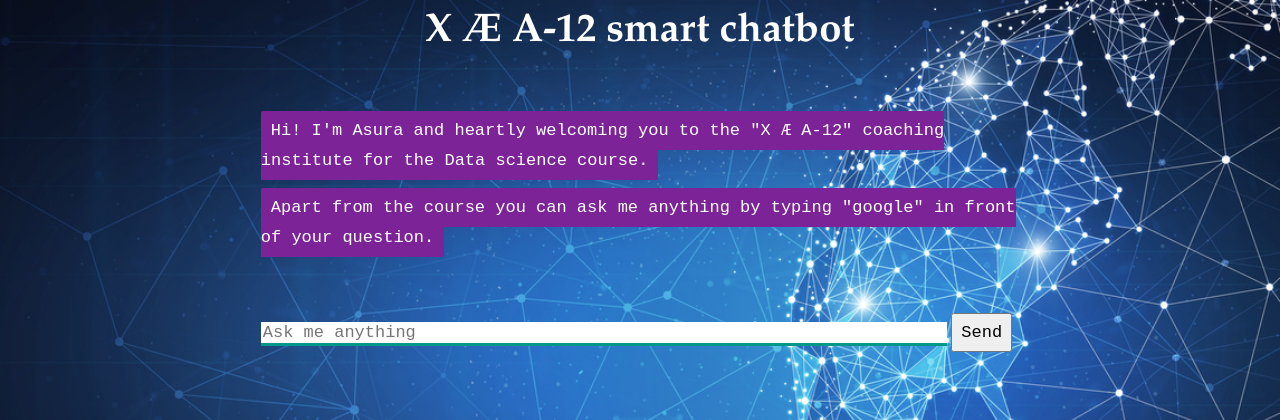
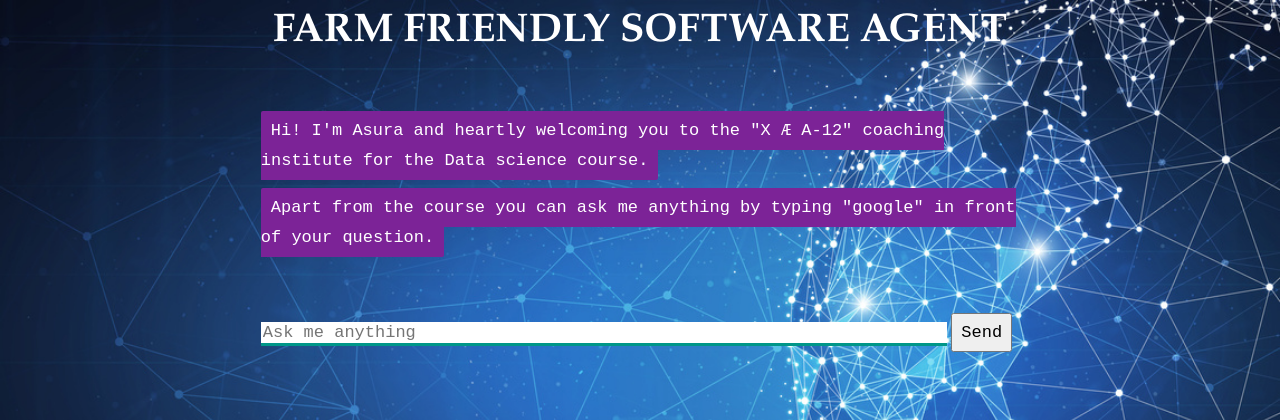
Before and after one commit to KPreetha/chatbot, a Flask app: page / in a window 1280 px wide. Shown: the top 420 px of the page. Run offline with Flask 2, Linux system fonts and the light colour scheme; some libraries are stand-ins or nearby versions.

Commit message:
Update index.html

```diff
--- a/templates/index.html
+++ b/templates/index.html
@@ -5,7 +5,7 @@
     <script src="https://ajax.googleapis.com/ajax/libs/jquery/3.2.1/jquery.min.js"></script>
   </head>
   <body>
-    <h1>X Æ A-12 smart chatbot</h1>
+    <h1>FARM FRIENDLY SOFTWARE AGENT</h1>
     <div>
       <div id="chatbox">
         <p class="botText"><span>Hi! I'm Asura and heartly welcoming you to the "X Æ A-12" coaching institute for the Data science course. </span></p>
```
